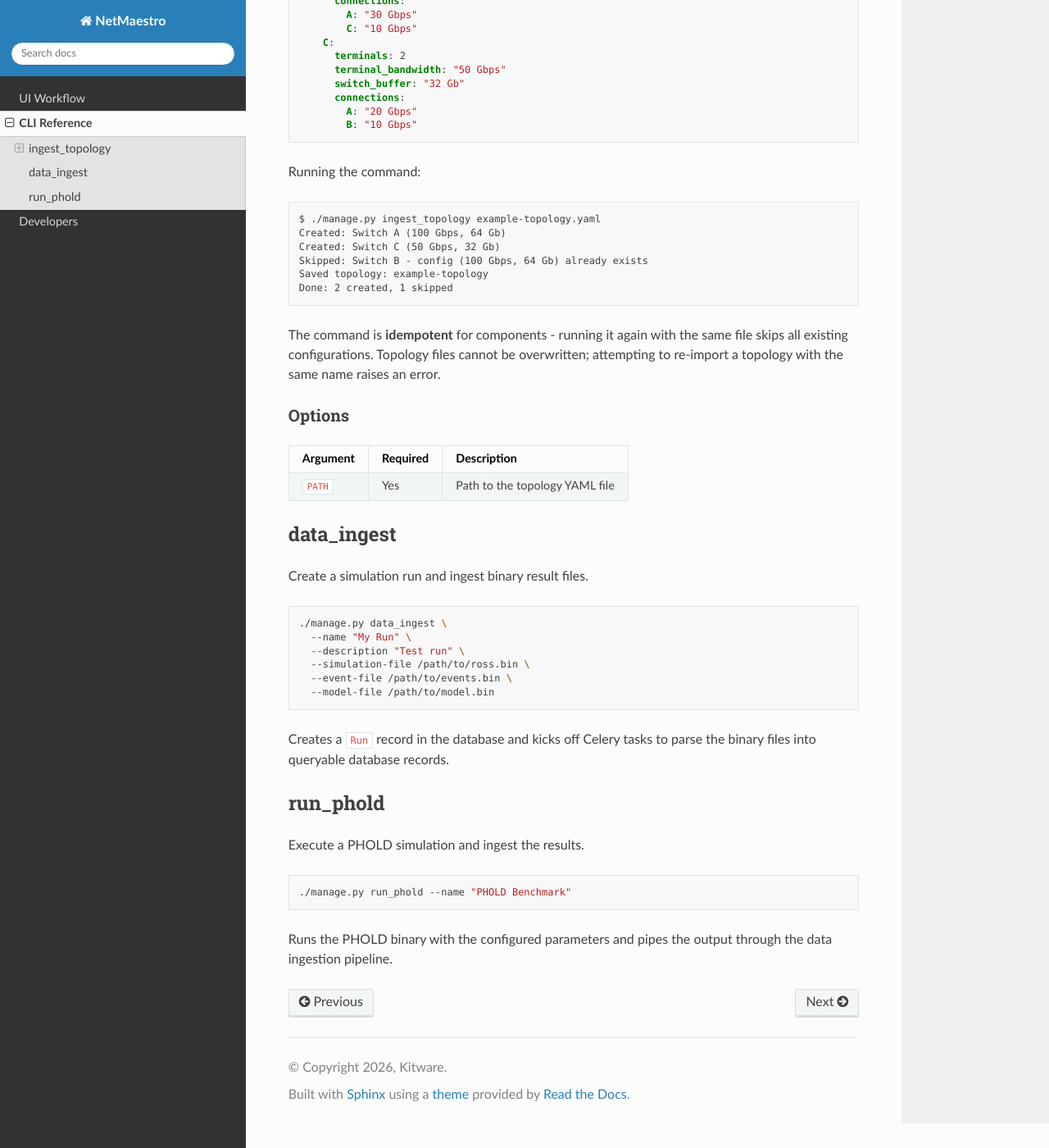
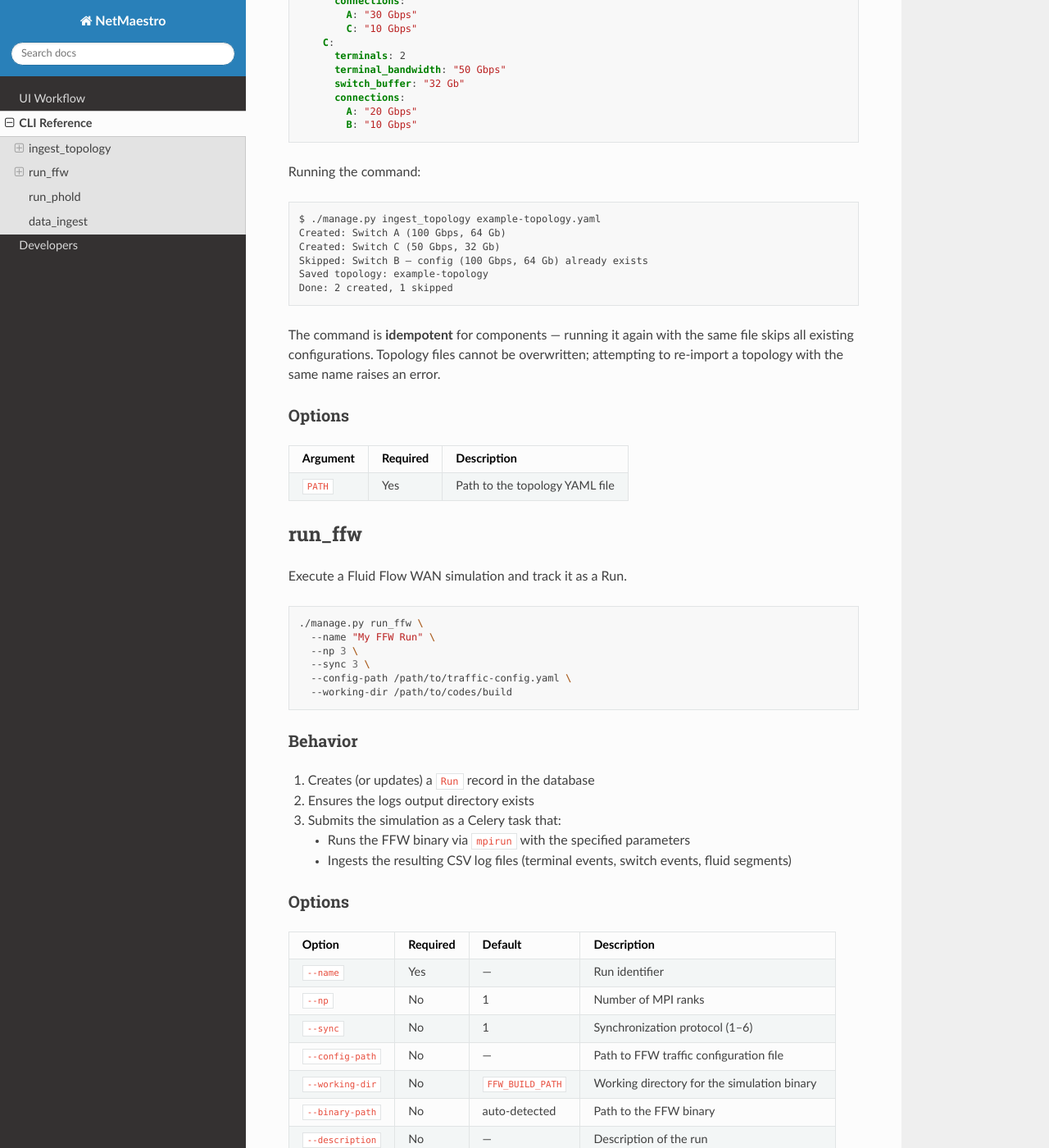
Before and after one commit to Kitware-NetMaestro/NetMaestro, a Sphinx documentation site: the page built from docs/cli-reference.md, in a window 1280 px wide and 1400 px high, scrolled down 1173 px. Shown: the whole window at 82% size. Built offline with Sphinx 7.4.7 and the Read the Docs theme 3.1.0, drawn with Linux system fonts in a browser that asks for light colours; some of the changed text lies outside the part shown.

Commit message:
Update docs for incoming FFW simulation and parser work

````diff
--- a/docs/cli-reference.md
+++ b/docs/cli-reference.md
@@ -65,18 +65,62 @@ Running the command:
 $ ./manage.py ingest_topology example-topology.yaml
 Created: Switch A (100 Gbps, 64 Gb)
 Created: Switch C (50 Gbps, 32 Gb)
-Skipped: Switch B - config (100 Gbps, 64 Gb) already exists
+Skipped: Switch B — config (100 Gbps, 64 Gb) already exists
 Saved topology: example-topology
 Done: 2 created, 1 skipped
 ```
 
-The command is **idempotent** for components - running it again with the same file skips all existing configurations. Topology files cannot be overwritten; attempting to re-import a topology with the same name raises an error.
+The command is **idempotent** for components — running it again with the same file skips all existing configurations. Topology files cannot be overwritten; attempting to re-import a topology with the same name raises an error.
 
 ### Options
 
 | Argument | Required | Description |
 |----------|----------|-------------|
 | `PATH`   | Yes      | Path to the topology YAML file |
+
+## run_ffw
+
+Execute a Fluid Flow WAN simulation and track it as a Run.
+
+```sh
+./manage.py run_ffw \
+  --name "My FFW Run" \
+  --np 3 \
+  --sync 3 \
+  --config-path /path/to/traffic-config.yaml \
+  --working-dir /path/to/codes/build
+```
+
+### Behavior
+
+1. Creates (or updates) a `Run` record in the database
+2. Ensures the logs output directory exists
+3. Submits the simulation as a Celery task that:
+   - Runs the FFW binary via `mpirun` with the specified parameters
+   - Ingests the resulting CSV log files (terminal events, switch events, fluid segments)
+
+### Options
+
+| Option           | Required | Default          | Description                                    |
+|-----------------|----------|------------------|------------------------------------------------|
+| `--name`        | Yes      | —                | Run identifier                                 |
+| `--np`          | No       | 1                | Number of MPI ranks                            |
+| `--sync`        | No       | 1                | Synchronization protocol (1–6)                 |
+| `--config-path` | No       | —                | Path to FFW traffic configuration file         |
+| `--working-dir` | No       | `FFW_BUILD_PATH` | Working directory for the simulation binary    |
+| `--binary-path` | No       | auto-detected    | Path to the FFW binary                         |
+| `--description` | No       | —                | Description of the run                         |
+| `--run-id`      | No       | —                | Existing run ID to update instead of creating  |
+
+## run_phold
+
+Execute a PHOLD simulation and ingest the results.
+
+```sh
+./manage.py run_phold --name "PHOLD Benchmark"
+```
+
+Runs the PHOLD binary with the configured parameters and pipes the output through the data ingestion pipeline.
 
 ## data_ingest
 
@@ -92,13 +136,3 @@ Create a simulation run and ingest binary result files.
 ```
 
 Creates a `Run` record in the database and kicks off Celery tasks to parse the binary files into queryable database records.
-
-## run_phold
-
-Execute a PHOLD simulation and ingest the results.
-
-```sh
-./manage.py run_phold --name "PHOLD Benchmark"
-```
-
-Runs the PHOLD binary with the configured parameters and pipes the output through the data ingestion pipeline.
````
Also changed, not shown: docs/developers.md (+15 -4 lines), docs/ui-workflow.md (+24 -10 lines).
